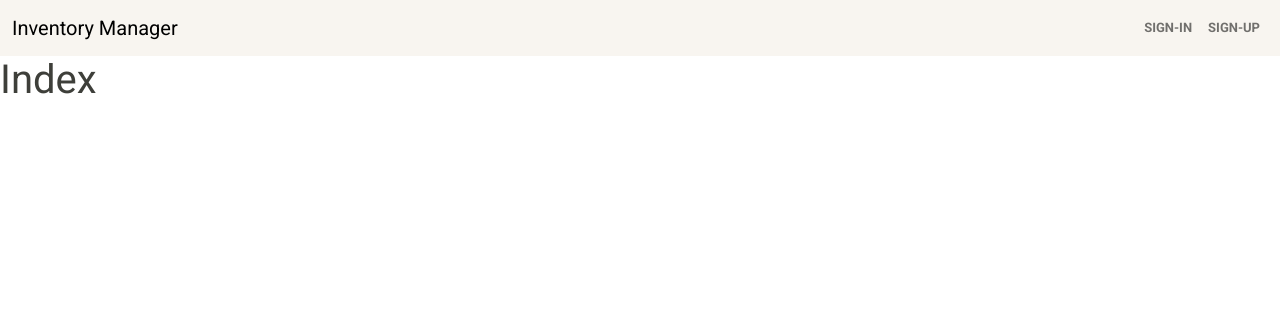
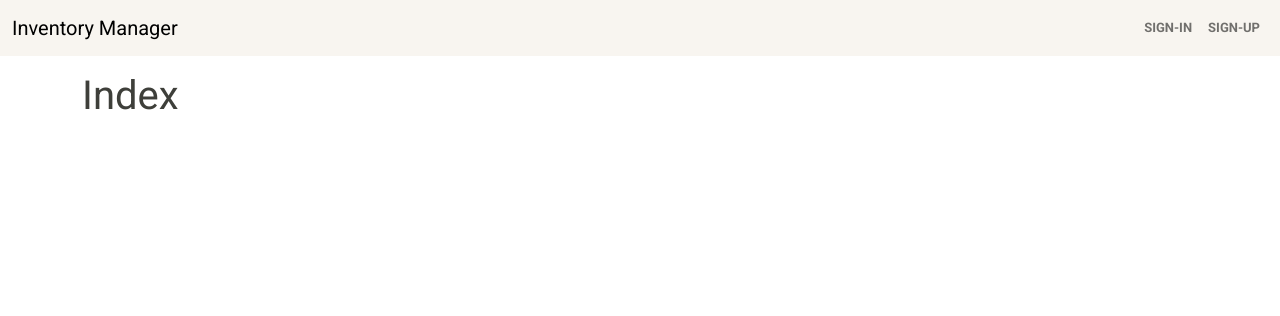
Before and after one commit to arturosalazar/inventory_management, a Django app: page / in a window 1280 px wide. Shown: the top 316 px of the page. Run offline with Django 5.2, Linux system fonts and the light colour scheme.

Commit message:
Add divs to index page

```diff
--- a/inventory/templates/inventory/index.html
+++ b/inventory/templates/inventory/index.html
@@ -5,5 +5,11 @@
 {% endblock title %}
 
 {% block content%}
-<h1>Index</h1>
+<div class="container">
+    <div class="row">
+        <div class="col-12 mx-auto mt-3">
+            <h1>Index</h1>
+        </div>
+    </div>
+</div>
 {% endblock content%}
```
